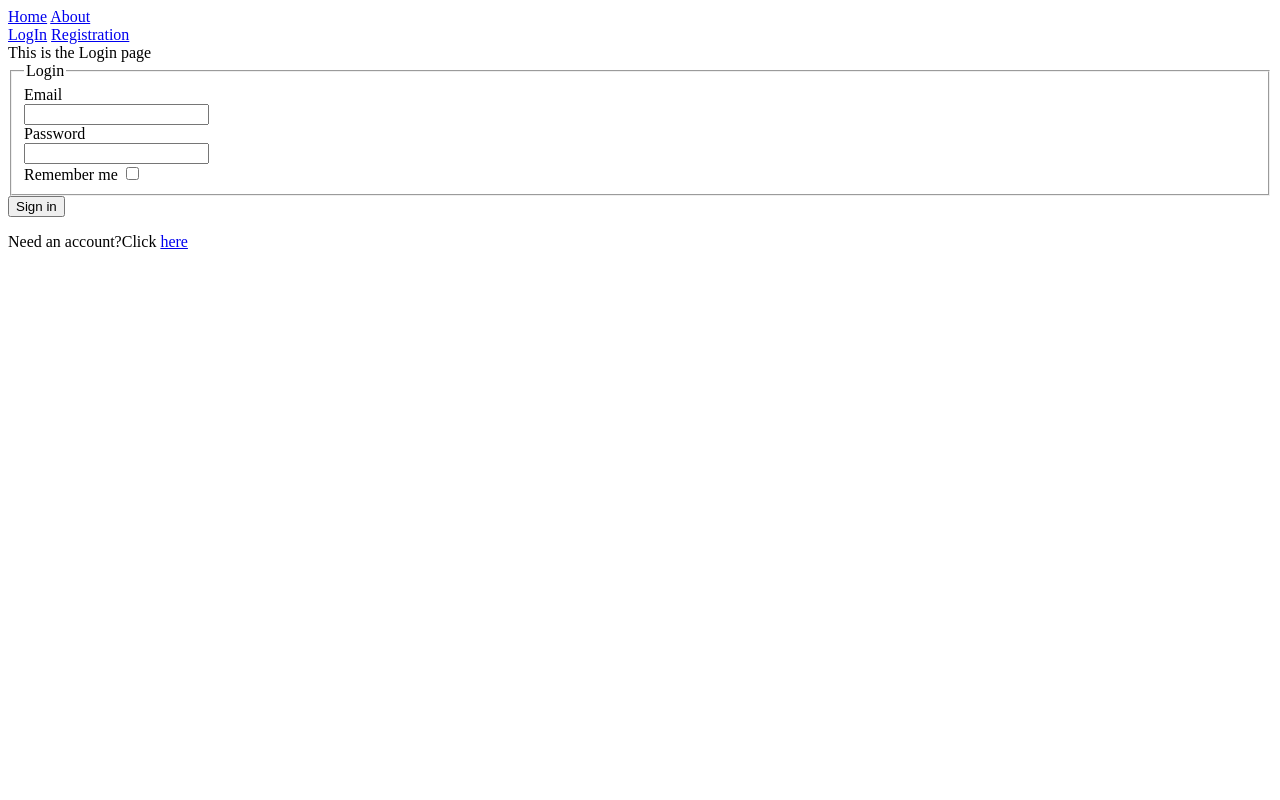
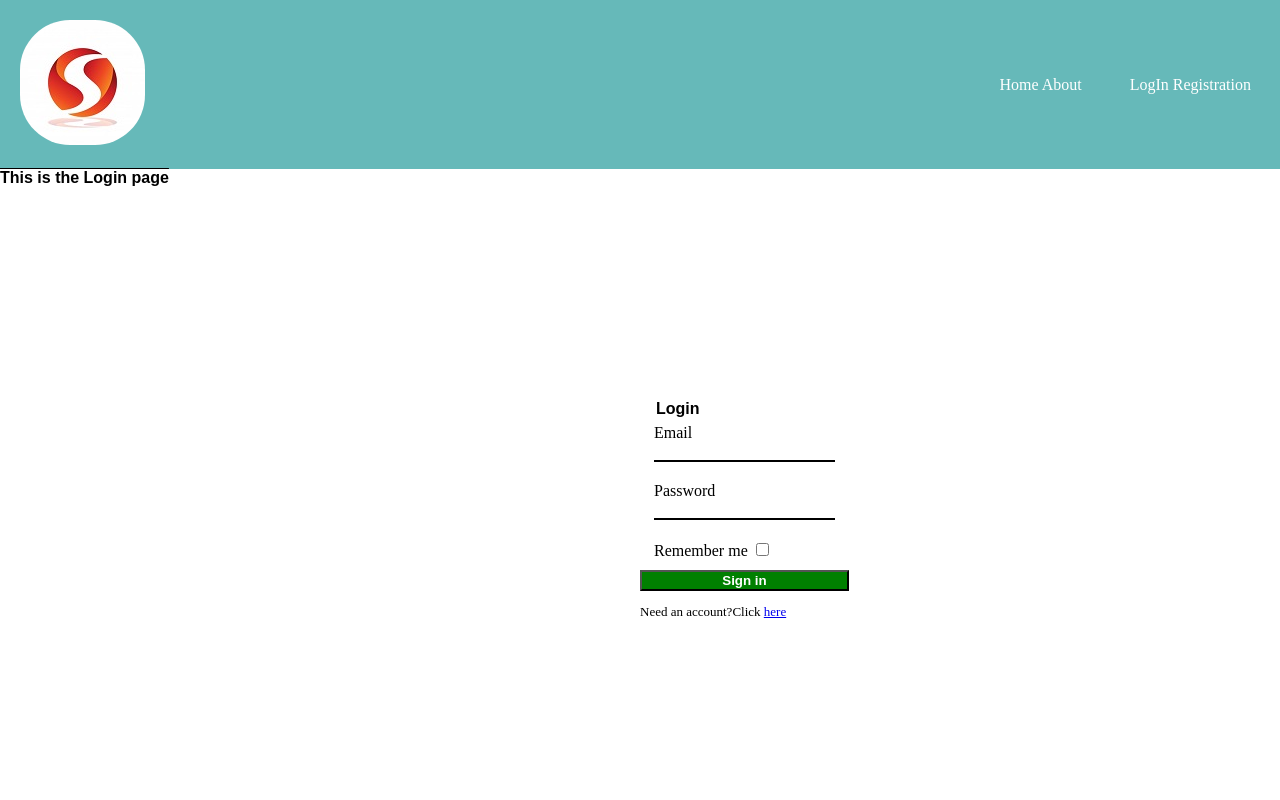
Before and after one commit to NelsonNNN/SomeTales, a Flask app: page /login in a window 1280 px wide. Run offline with Flask 2, Linux system fonts and the light colour scheme; some libraries are stand-ins or nearby versions.

Commit message:
css styling

```diff
--- a/app/static/css/style.css
+++ b/app/static/css/style.css
@@ -1,105 +1,124 @@
-body{
-    background: linear-gradient(to top, rgb(34, 8, 148), rgba(29, 1, 36, 0));
-    height: 100%;
-    margin: 0;
-    height: 100vw;
+html, body{
+   margin: 0;
+   height: 100%;
 }
 /*layout page*/
-.div-class{
-    position: relative;
-    height: 40px;
-    background-color: darkslateblue;
+.main-header{
+    box-sizing: border-box;
+    padding: 20px;
+    top: 0;
+    left: 0;
+    background-color: rgba(0,139,139, 0.6);
+    width: 100%;
+    z-index: 1;
+}
+.div-header{
+    display: flex;
+    justify-content: flex-end;
+}
+.a-image{
+    margin-right: auto;
+}
+.header-image{
+    border-radius: 50px;
+}
+.navigation{
+    display: flex;
+    justify-content: space-between;
+    align-items: center;
 }
 .nav-class1{
-    position: absolute;
-    top: 20px;
-    font-family: Arial, Helvetica, sans-serif;
+   box-sizing: border-box;
+   padding: 9px;
+   text-align: center;
+   vertical-align: middle;
+   margin-right: 30px;
 }
 .nav-class2{
-    position: relative;
-    top: 20px;
-    left: 70%;
-    font-family: Arial, Helvetica, sans-serif;
+   box-sizing: border-box;
+   padding: 9px;
+   text-align: center;
+   vertical-align: middle;
 }
 .nav-class{
-    margin-left: 50px;
-    margin-right: 50px;
-    color: antiquewhite;
+    color: white;
+    text-decoration: none;
 }
 .nav-class:hover{
     background-color: darkgray;
     box-shadow: inset 4px 5px 11px 15px rgba(96, 171, 241, 0.4);
 }
 .main{
-    position: relative;
+    top: 10em;
 }
-.main-div{
-    position: relative;
-}
+
 .flashed-messages{
-    position: absolute;
     font-family: sans-serif;
     font-size: small;
+    background-color: rgba(31, 109, 31, 0.5);
+    color: rgb(31, 109, 31);
 }
 
-/*home page*/
+/*registration/login page*/
 .header{
-    position: absolute;
-    top: 20px;
+    font-family: sans-serif;
+    font-weight: bold;
+    text-decoration: overline;
 }
-.article{
-    position: relative;
-    top: 50px;
-    border: 10px;
-    border-color: black;
-}
-.posts{
-    position: absolute;
-}
-
-/*registration page*/
 .form{
     position: absolute;
-    top: 50px;
-    width: 300px;
-    left: 25%;
+    top: 50%;
+    left: 50%;
+    transform: translate(-50% -50%);
+    border: none;
 }
 .fieldset{
-    background-color: rgb(113, 155, 192);
+    border: none;
+    box-sizing: border-box;
+    padding: 9px, 25px;
 }
 .legend{
-    font-family: Impact, Haettenschweiler, 'Arial Narrow Bold', sans-serif;
-}
-.here{
     font-family: sans-serif;
-    font-size: small;
+    font-weight: bold;
+    display: flex;
+    flex-direction: column;
+    justify-content: flex-start;
 }
 .form-curly{
     margin-bottom: 20px;
+    width: 100%;
 }
-.control-label{
-    font-family: Cambria, Cochin, Georgia, Times, 'Times New Roman', serif;
+.control.label{
+    font-family: sans-serif;
 }
 .control-field-error{
-    border: 2px solid rgba(255, 0, 0, 0.8);
-    width: 90%;
+    border: 1px solid red;
+}
+.error{
+    color: rgba(255, 0, 0, 0.7);
 }
 .control-field{
-    width: 90%;
+    border: none;
+    border-bottom: 2px solid black;
+    margin: 0;
 }
-.control-label-remember{
+.submit{
+    width: 100%;
+}
+.submit-button{
+    width: 100%;
+    background-color: green;
+    font-family: Arial, Helvetica, sans-serif;
+    font-weight: bold;
+    color: white;
+    transition: all 0.3s ease 0.3s;
+}
+.submit-button:hover{
+    background-color: rgba(0, 128, 0, 0.6);
+}
+.here{
     font-size: small;
 }
-.error{
-    font-family: Arial, Helvetica, sans-serif;
-    font-size: small;
-    color:  rgba(255, 0, 0, 1);
+.here a:visited{
+    color: red;
 }
-.submit-button{
-    background-color: blue;
-    color: antiquewhite;
-}
-.submit-button:hover{
-    background-color: rgb(133, 148, 228);
-    transform: scale(1.1, 1);
-}
--- a/app/templates/layout.html
+++ b/app/templates/layout.html
@@ -1,6 +1,7 @@
 <!DOCTYPE html>
 <html>
 <head>
+<link rel='stylesheet' type='text/css' href={{url_for('static', filename='css/style.css')}}>
     {% if title %}
         <title>FlaskBlog - {{ title }}</title>
     {% else %}
@@ -8,9 +9,10 @@
     {% endif %}
 </head>
 <body>
-    <header class='nav-header'>
-        <nav class = 'navigation'>
-            <div class='div-class'>
+    <header class='main-header'>
+        <div class='div-header'>
+            <a class='a-image' href={{url_for('home')}}><img class='header-image' src={{url_for('static', filename='profilepic/logo.jpg')}}></a>
+            <nav class = 'navigation'>
                 <div class='nav-class1'>
                     <a class= 'nav-class' href = {{ url_for('home')}}>Home</a>
                     <a class = 'nav-class'href = {{ url_for('about')}}>About</a>
@@ -25,8 +27,8 @@
                         <a class = 'nav-class'href = {{ url_for('registration')}}>Registration</a>
                     {% endif %}
                 </div>
-            </div>
-        </nav>
+            </nav>
+        </div>
     </header>
     </div>
     <main class='main'>
--- a/app/templates/login.html
+++ b/app/templates/login.html
@@ -44,9 +44,8 @@
             <div class='submit'>
                 {{ form.submit(class_='submit-button') }}
             </div>
-
+            <div class='here'>
+                <p>Need an account?Click <a href = {{ url_for('registration') }}>here</a></p>
+            </div>
         </form>
-        <div class='here'>
-            <p>Need an account?Click <a href = {{ url_for('registration') }}>here</a></p>
-    </div>
 {% endblock %}
--- a/app/templates/register.html
+++ b/app/templates/register.html
@@ -70,9 +70,9 @@
                 <div class='submit'>
                     {{ form.submit(class_='submit-button') }}
                 </div>
+            <div class='here'>
+                <p>Already have an account? Click <a href = {{ url_for('login')}}>here</a></p>
+            </div>
         </form>
-        <div class='here'>
-            <p>Already have an account? Click <a href = {{ url_for('login')}}>here</a></p>
-        </div>
     </div>
 {% endblock %}
```
Also changed, not shown: app/static/profilepic/logo.jpg (added).
